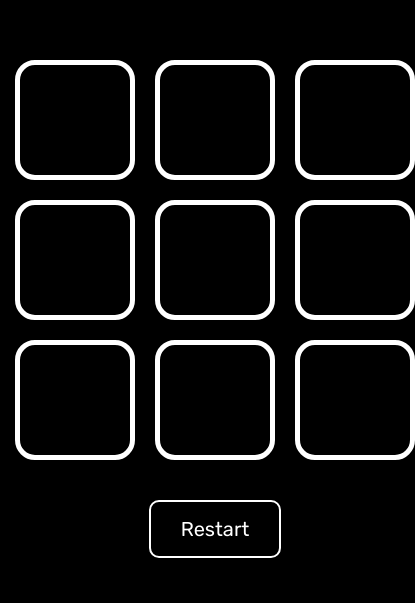
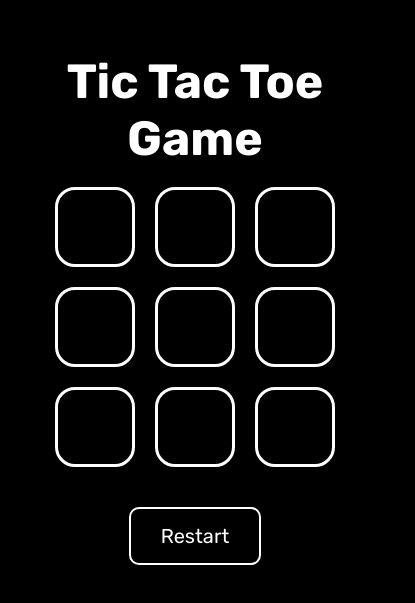
Before and after one commit to RoY3rS04/TicTacToe_Game, a plain HTML site: page index.html in a window 390 px wide. Shown: the part 133-736 px from the top of the page, 415 px wide, since content can reach past the window. Drawn offline with Linux system fonts and the light colour scheme.

Commit message:
Just adding responsive design

```diff
--- a/index.html
+++ b/index.html
@@ -12,6 +12,7 @@
     </head>
     <body>
         <div class="wrapper">
+            <h1 class="title">Tic Tac Toe Game</h1>
             <div class="container">
                 <div class="grid-item" data-id="1"></div>
                 <div class="grid-item" data-id="2"></div>
--- a/main.js
+++ b/main.js
@@ -47,8 +47,6 @@ function clickingEvent(e) {
         }
     })
 
-    console.log(xWins, oWins);
-
     wins.forEach((item) => {
         if (xWins.length >= 3 && (xWins.sort().join("").includes(item.join("")) || xWins.sort((a,b) => {
             return b - a;
--- a/styles.css
+++ b/styles.css
@@ -12,7 +12,6 @@ body {
 
 .wrapper {
     height: 100vh;
-    width: 100vw;
     display: flex;
     flex-direction: column;
     align-items: center;
@@ -21,7 +20,6 @@ body {
 }
 
 .container {
-    width: fit-content;
     display: grid;
     grid-template-columns: repeat(3, 1fr);
     gap: 20px;
@@ -39,9 +37,25 @@ body {
     border-radius: 20px;
 }
 
+@media(max-width: 480px) {
+    .grid-item {
+        width: 80px;
+        height: 80px;
+        font-size: 3rem;
+        border: 3px solid white;
+    }
+}
+
 .message {
     font-size: 3rem;
     color: white;
+    text-align: center;
+}
+
+.title {
+    font-size: 3rem;
+    color: white;
+    text-align: center;
 }
 
 .restart {
```
